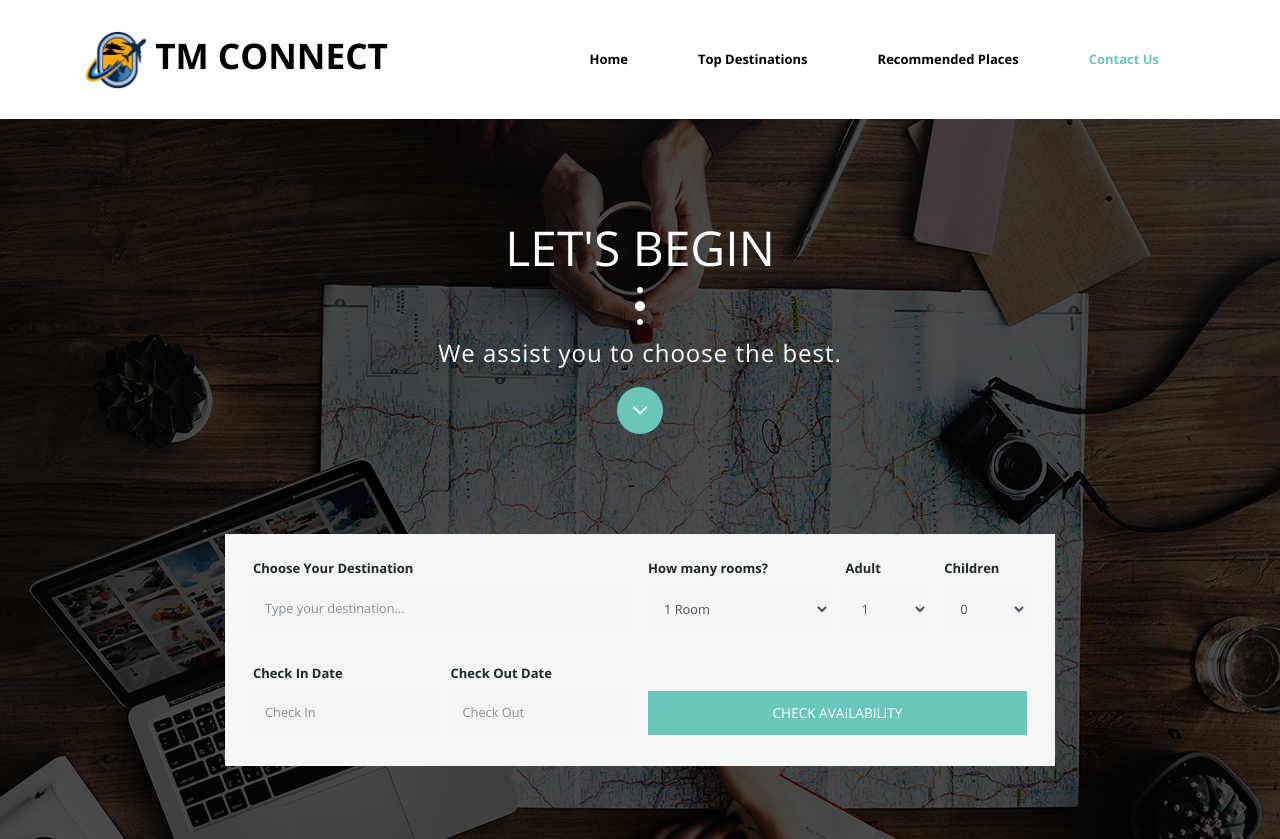
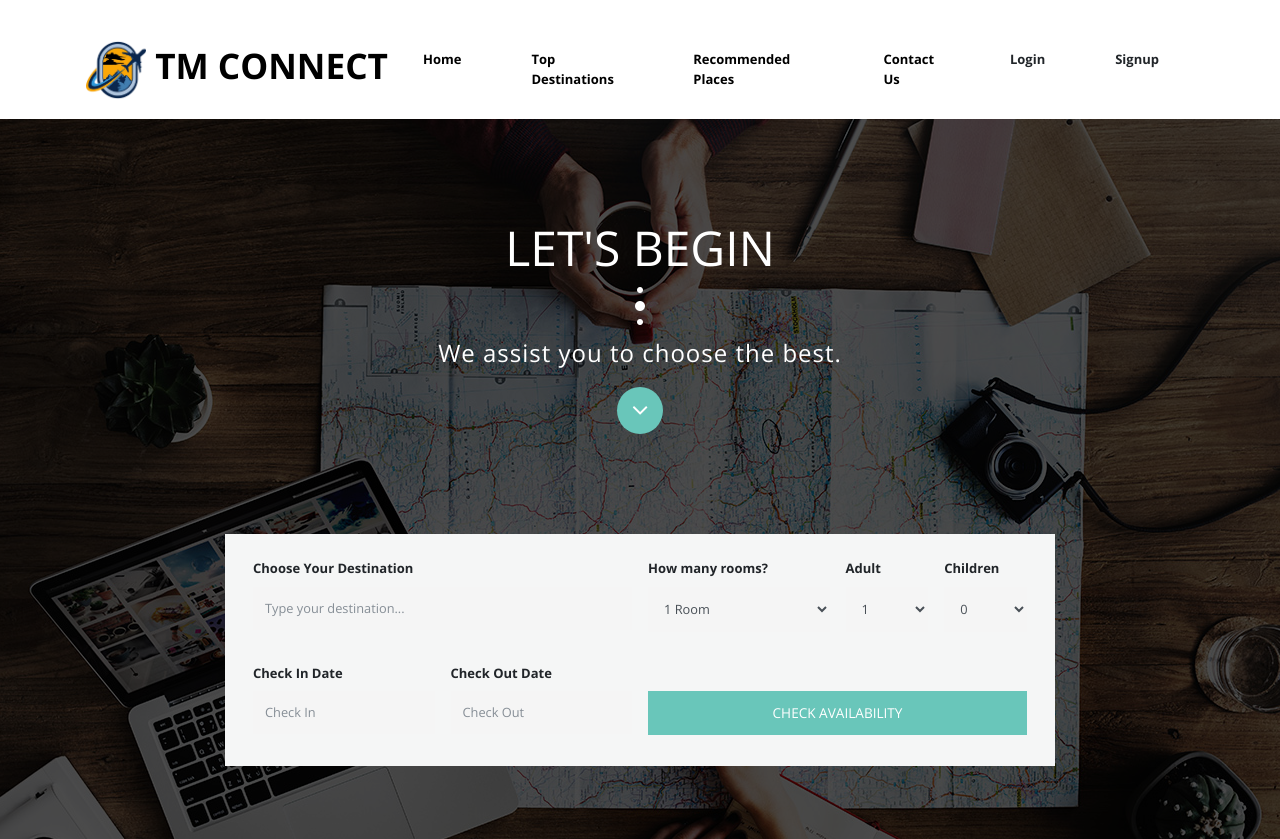
Before and after one commit to AmalNadifi/landing_page_testing, a plain HTML site: page index.html in a window 1280 px wide. Shown: the top 839 px of the page. Drawn offline with nearby package versions, Linux system fonts and the light colour scheme; some packages are replaced by stand-ins of ours; files whose address does not match are found by name.

Commit message:
Update index.html

```diff
--- a/index.html
+++ b/index.html
@@ -44,6 +44,12 @@
                                 </li>
                                 <li class="nav-item">
                                     <a class="nav-link" href="#tm-section-4">Contact Us</a>
+                                </li>
+                                <li class="nav-item">
+                                  <a class="nav-link" onclick="window.location.href='http://localhost:5001/login';">Login</a>
+                                </li>
+                                <li class="nav-item">
+                                  <a class="nav-link" onclick="window.location.href='http://localhost:5001/signup';">Signup</a>
                                 </li>
                             </ul>
                         </div>
```
